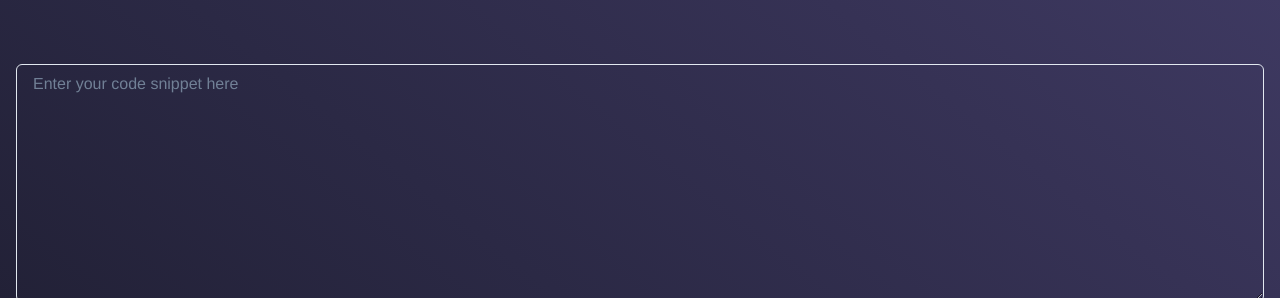
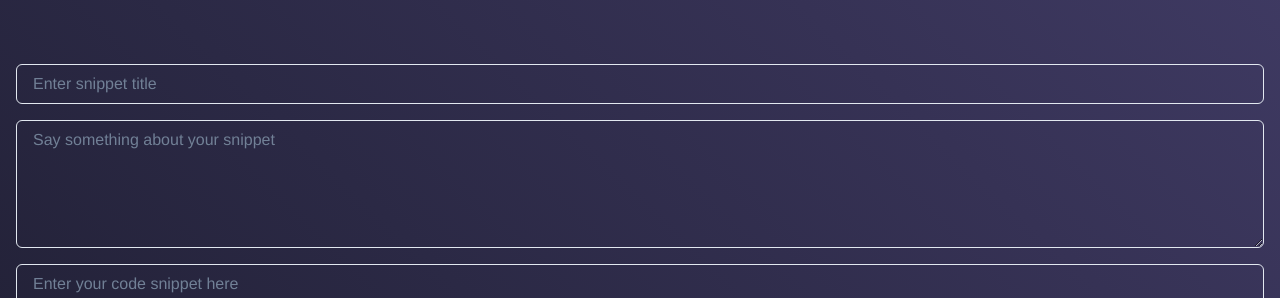
Before and after one commit to theApostols/the-codex, a React (Vite) app in the folder client/: page /createsnippet in a window 1280 px wide. Shown: the part 152-450 px from the top of the page. Built offline with nearby package versions, Linux system fonts and the light colour scheme.

Commit message:
added snippet title and text input fields

```diff
--- a/client/src/pages/CreateSnippetPage.jsx
+++ b/client/src/pages/CreateSnippetPage.jsx
@@ -5,6 +5,8 @@ import { SAVE_SNIPPET } from "../utils/actions";
 import theme from "../utils/theme";
 
 export default function CreateSnippetPage() {
+  const [snippetTitle, setSnippetTitle] = useState("");
+  const [snippetText, setSnippetText] = useState("");
   const [code, setCode] = useState("");
 
   const [language, setLanguage] = useState("javascript"); // default language is javascript
@@ -13,6 +15,14 @@ export default function CreateSnippetPage() {
 
   const [resourceTitle, setResourceTitle] = useState("");
   const [resourceLink, setResourceLink] = useState("");
+
+  const handleSnippetTitleChange = (e) => {
+    setSnippetTitle(e.target.value);
+  };
+
+  const handleSnippetTextChange = (e) => {
+    setSnippetText(e.target.value);
+  };
 
   const handleCodeChange = (newCode) => {
     setCode(newCode);
@@ -47,8 +57,10 @@ export default function CreateSnippetPage() {
     // insert SAVE_SNIPPET logic here
     const selectedLanguage = customLanguage || language;
 
+    console.log("Snippet Title:", snippetTitle);
+    console.log("Snippet Text:", snippetText);
     console.log("Code saved:", code);
-    console.log("Selected language:", language);
+    // console.log("Selected language:", language);
     console.log("Final language:", selectedLanguage);
     console.log("Resource Title:", resourceTitle);
     console.log("Resource Link:", resourceLink);
@@ -56,6 +68,25 @@ export default function CreateSnippetPage() {
 
   return (
     <VStack align="stretch" spacing={4} p={4}>
+      <Box>
+        {/* Snippet title */}
+        <Input
+          type="text"
+          placeholder="Enter snippet title"
+          value={snippetTitle}
+          onChange={handleSnippetTitleChange}
+        />
+      </Box>
+      <Box>
+        {/* Snippet text */}
+        <Textarea
+          value={snippetText}
+          onChange={(e) => handleSnippetTextChange(e.target.value)}
+          placeholder="Say something about your snippet"
+          rows={5}
+          cols={40}
+        />
+      </Box>
       <Box>
         {/*Text area for code snippet input*/}
         <Textarea
```
